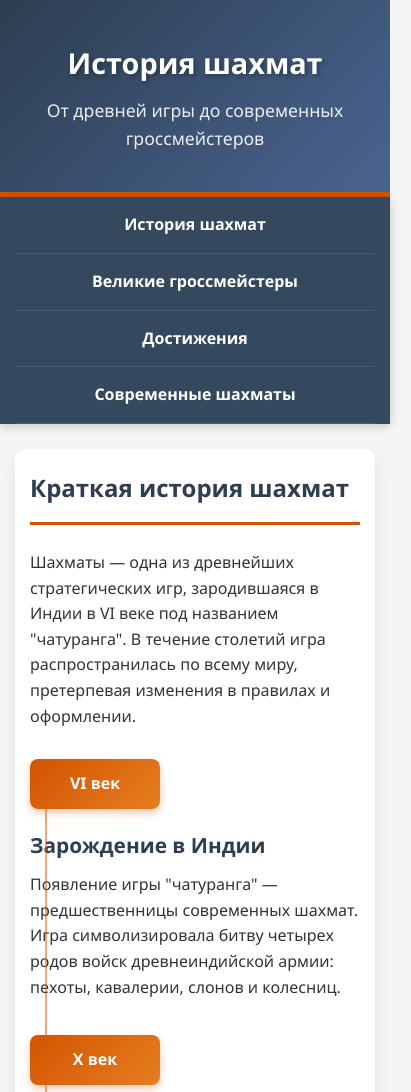
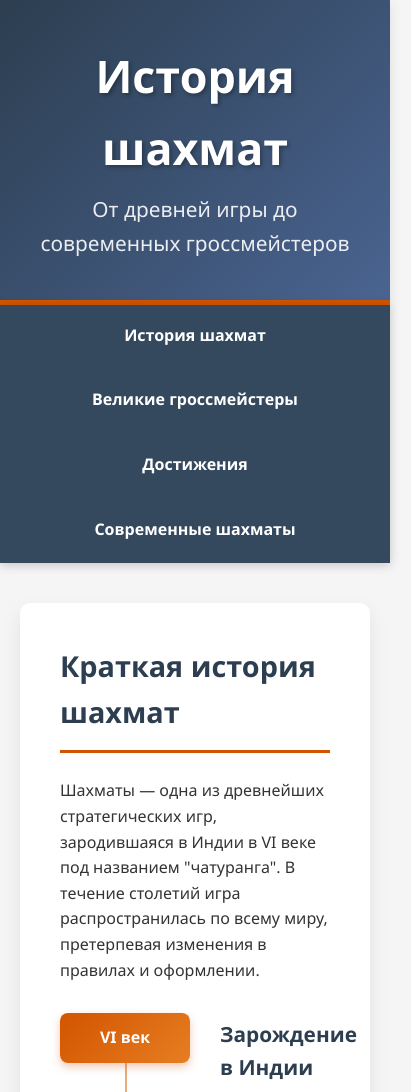
Before and after one commit to wopejfdowife/webproekt, a plain HTML site: page index.html in a window 390 px wide. Shown: the top 1092 px of the page, 411 px wide, since content can reach past the window. Drawn offline with Linux system fonts and the light colour scheme; a script that the page names is missing.

Commit message:
Add files via upload

```diff
--- a/index.html
+++ b/index.html
@@ -187,12 +187,12 @@
                 </div>
                 <div class="footer-section">
                     <h3>Контакты</h3>
-                    <p>chesshistory@example.com</p>
+                    <p>MaratKrytoi@example.com</p>
                     <p>+7 (123) 456-78-90</p>
                 </div>
             </div>
             <div class="footer-bottom">
-                <p>Сайт об истории шахмат и великих гроссмейстерах © 2023</p>
+                <p>Сайт об истории шахмат и великих гроссмейстерах © 2025</p>
                 <p>Информация представлена в ознакомительных целях</p>
             </div>
         </div>
--- a/style.css
+++ b/style.css
@@ -299,82 +299,3 @@ footer {
     font-size: 0.9rem;
     color: rgba(255, 255, 255, 0.7);
 }
-
-/* Адаптивность */
-@media (max-width: 768px) {
-    .container {
-        padding: 0 15px;
-    }
-
-    h1 {
-        font-size: 2.2rem;
-    }
-
-    .subtitle {
-        font-size: 1.1rem;
-    }
-
-    nav ul {
-        flex-direction: column;
-        align-items: stretch;
-    }
-
-    nav ul li a {
-        padding: 15px;
-        text-align: center;
-        border-bottom: 1px solid rgba(255, 255, 255, 0.1);
-    }
-
-    .section {
-        padding: 25px 20px;
-        margin: 25px 0;
-    }
-
-    .timeline-item {
-        flex-direction: column;
-    }
-
-    .timeline-item:not(:last-child)::after {
-        left: 15px;
-        top: 50px;
-        bottom: -35px;
-    }
-
-    .timeline-year {
-        margin-right: 0;
-        margin-bottom: 15px;
-        align-self: flex-start;
-    }
-
-    .masters-grid {
-        grid-template-columns: 1fr;
-        gap: 20px;
-    }
-
-    .modern-chess {
-        grid-template-columns: 1fr;
-    }
-
-    .footer-content {
-        grid-template-columns: 1fr;
-        gap: 30px;
-    }
-}
-
-@media (max-width: 480px) {
-    h1 {
-        font-size: 1.8rem;
-    }
-
-    h2 {
-        font-size: 1.5rem;
-    }
-
-    .section {
-        padding: 20px 15px;
-    }
-
-    .master-img {
-        height: 180px;
-    }
-}
```
